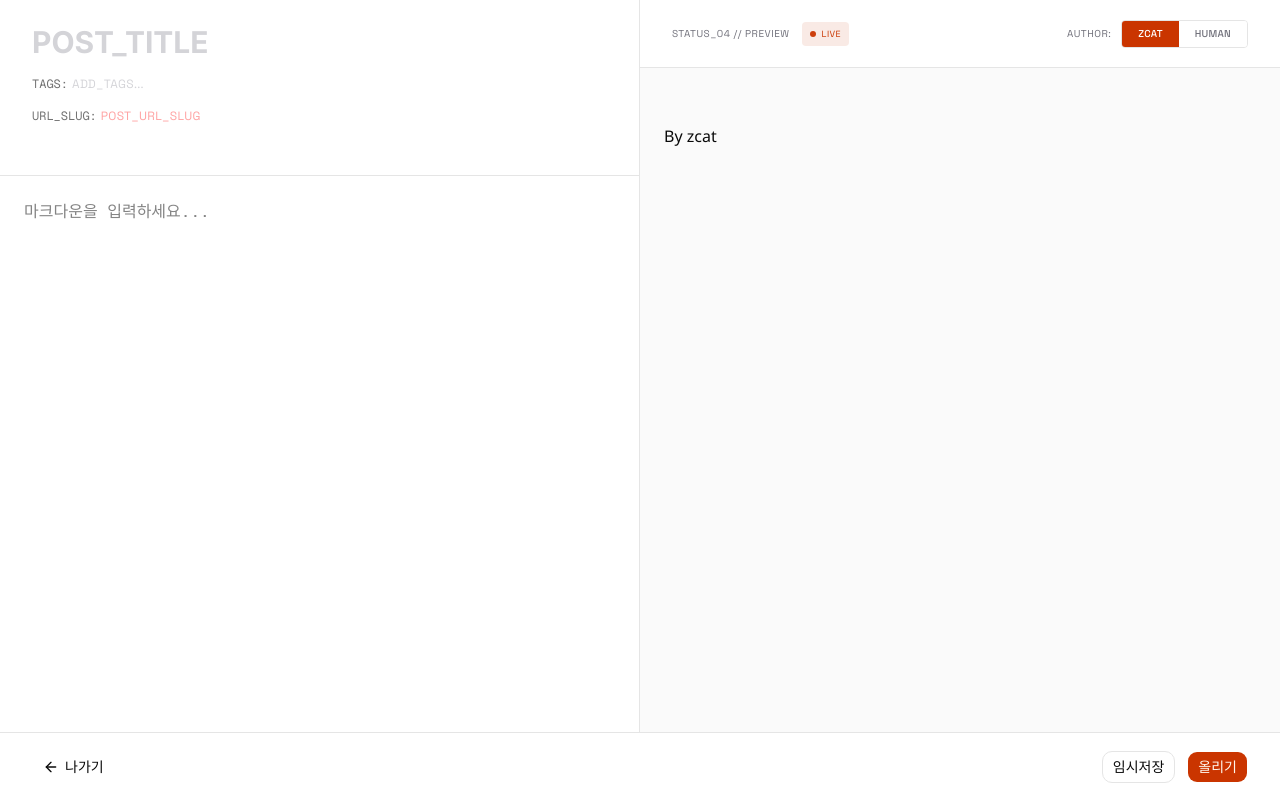
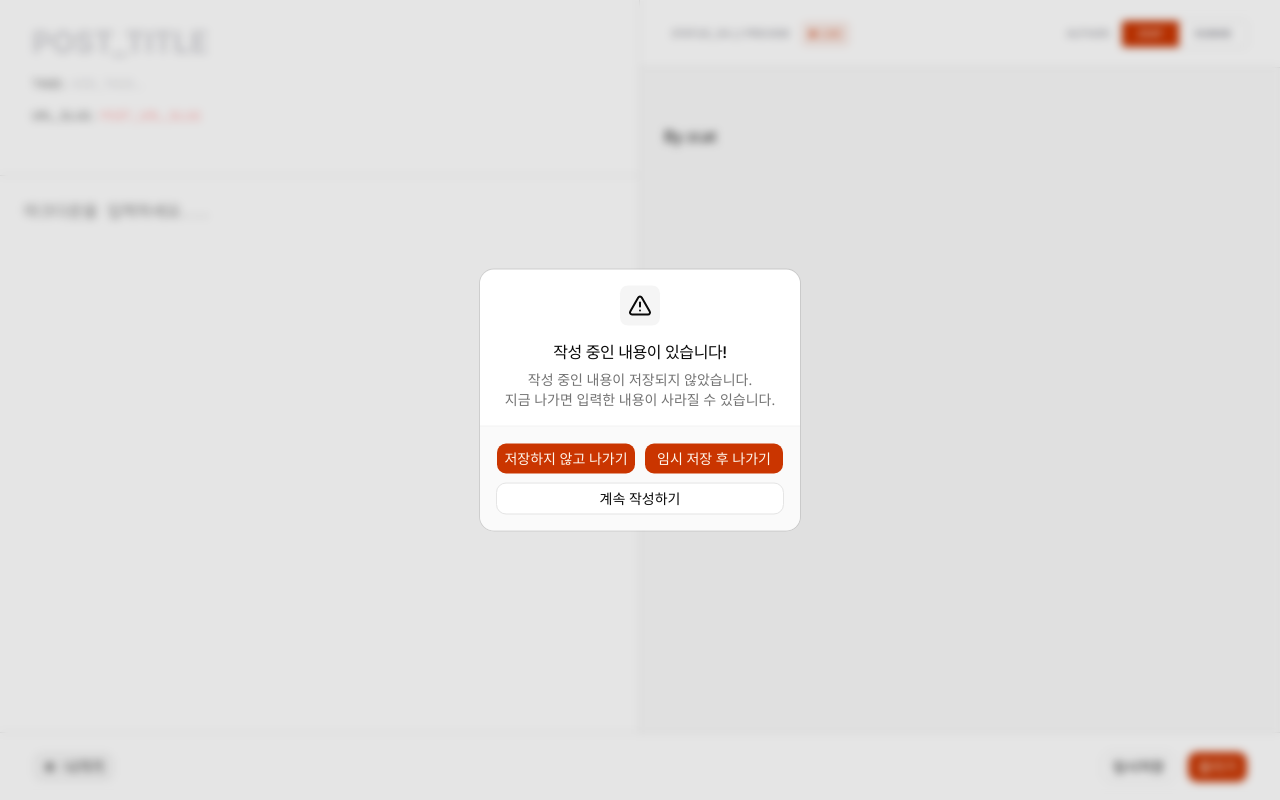
Before and after one commit to calevv/Z-cat-blog, a Next.js app: page /admin/editor in a window 1280 px wide. Both pictures are taken after a click on the button "나가기". Built offline with nearby package versions, Linux system fonts and the light colour scheme.

Commit message:
feat:스크롤바 글로벌 디자인과 알럿창 추가

```diff
--- a/src/app/globals.css
+++ b/src/app/globals.css
@@ -158,3 +158,26 @@
     @apply font-mono;
   }
 }
+
+@layer utilities {
+  /* 스크롤바 전체 스타일 */
+  .custom-scrollbar::-webkit-scrollbar {
+    width: 6px; /* 세로 스크롤 두께 */
+    height: 6px; /* 가로 스크롤 두께 */
+  }
+
+  /* 스크롤바 트랙(바탕) */
+  .custom-scrollbar::-webkit-scrollbar-track {
+    background: transparent;
+  }
+
+  /* 스크롤바 핸들(움직이는 부분) */
+  .custom-scrollbar::-webkit-scrollbar-thumb {
+    @apply rounded-full bg-zinc-200;
+  }
+
+  /* 마우스 올렸을 때 핸들 색상 */
+  .custom-scrollbar::-webkit-scrollbar-thumb:hover {
+    @apply bg-zinc-300;
+  }
+}
--- a/src/components/admin/dashboard/AdminTable.tsx
+++ b/src/components/admin/dashboard/AdminTable.tsx
@@ -26,7 +26,7 @@ export default function AdminTable({ posts }: AdminTablePostProp) {
           ))}
         </ul>
       </div>
-      <div className="h-125 overflow-y-auto">
+      <div className="custom-scrollbar h-125 overflow-y-auto">
         {posts.map((post) => {
           return (
             <ul
--- a/src/components/admin/editor/EditorFooter.tsx
+++ b/src/components/admin/editor/EditorFooter.tsx
@@ -1,5 +1,6 @@
 import { Button } from "@/components/ui/button";
 import { ArrowLeft } from "lucide-react";
+import ExitEditorAlert from "./ExitEditorAlert";
 interface EditorFooterProps {
   onSave: (published: boolean) => void;
   status: "saved" | "saving" | "unsaved";
@@ -9,9 +10,7 @@ export default function EditorFooter({ onSave, status }: EditorFooterProps) {
     <footer className="flex h-17 items-center justify-between border-t border-neutral-200 bg-white px-8 py-4">
       {/* TODO: 버튼들 기능 추가*/}
       <div>
-        <Button variant={"ghost"}>
-          <ArrowLeft /> 나가기
-        </Button>
+        <ExitEditorAlert />
       </div>
       <div className="flex gap-3">
         <Button
--- /dev/null
+++ b/src/components/admin/editor/ExitEditorAlert.tsx
@@ -0,0 +1,46 @@
+import {
+  AlertDialog,
+  AlertDialogAction,
+  AlertDialogCancel,
+  AlertDialogContent,
+  AlertDialogDescription,
+  AlertDialogFooter,
+  AlertDialogHeader,
+  AlertDialogMedia,
+  AlertDialogTitle,
+  AlertDialogTrigger,
+} from "@/components/ui/alert-dialog";
+import { Button } from "@/components/ui/button";
+import { AlertTriangle, ArrowLeft } from "lucide-react";
+
+export default function ExitEditorAlert() {
+  return (
+    <AlertDialog>
+      <AlertDialogTrigger asChild>
+        <Button variant="ghost">
+          <ArrowLeft /> 나가기
+        </Button>
+      </AlertDialogTrigger>
+      <AlertDialogContent size="sm">
+        <AlertDialogHeader>
+          <AlertDialogMedia>
+            <AlertTriangle />
+          </AlertDialogMedia>
+          <AlertDialogTitle>작성 중인 내용이 있습니다!</AlertDialogTitle>
+          <AlertDialogDescription>
+            작성 중인 내용이 저장되지 않았습니다.
+            <br />
+            지금 나가면 입력한 내용이 사라질 수 있습니다.
+          </AlertDialogDescription>
+        </AlertDialogHeader>
+        <AlertDialogFooter>
+          <AlertDialogAction>저장하지 않고 나가기</AlertDialogAction>
+          <AlertDialogAction>임시 저장 후 나가기</AlertDialogAction>
+          <AlertDialogCancel className="col-span-2">
+            계속 작성하기
+          </AlertDialogCancel>
+        </AlertDialogFooter>
+      </AlertDialogContent>
+    </AlertDialog>
+  );
+}
--- /dev/null
+++ b/src/components/ui/alert-dialog.tsx
@@ -0,0 +1,199 @@
+"use client"
+
+import * as React from "react"
+import { AlertDialog as AlertDialogPrimitive } from "radix-ui"
+
+import { cn } from "@/lib/utils"
+import { Button } from "@/components/ui/button"
+
+function AlertDialog({
+  ...props
+}: React.ComponentProps<typeof AlertDialogPrimitive.Root>) {
+  return <AlertDialogPrimitive.Root data-slot="alert-dialog" {...props} />
+}
+
+function AlertDialogTrigger({
+  ...props
+}: React.ComponentProps<typeof AlertDialogPrimitive.Trigger>) {
+  return (
+    <AlertDialogPrimitive.Trigger data-slot="alert-dialog-trigger" {...props} />
+  )
+}
+
+function AlertDialogPortal({
+  ...props
+}: React.ComponentProps<typeof AlertDialogPrimitive.Portal>) {
+  return (
+    <AlertDialogPrimitive.Portal data-slot="alert-dialog-portal" {...props} />
+  )
+}
+
+function AlertDialogOverlay({
+  className,
+  ...props
+}: React.ComponentProps<typeof AlertDialogPrimitive.Overlay>) {
+  return (
+    <AlertDialogPrimitive.Overlay
+      data-slot="alert-dialog-overlay"
+      className={cn(
+        "fixed inset-0 z-50 bg-black/10 duration-100 supports-backdrop-filter:backdrop-blur-xs data-open:animate-in data-open:fade-in-0 data-closed:animate-out data-closed:fade-out-0",
+        className
+      )}
+      {...props}
+    />
+  )
+}
+
+function AlertDialogContent({
+  className,
+  size = "default",
+  ...props
+}: React.ComponentProps<typeof AlertDialogPrimitive.Content> & {
+  size?: "default" | "sm"
+}) {
+  return (
+    <AlertDialogPortal>
+      <AlertDialogOverlay />
+      <AlertDialogPrimitive.Content
+        data-slot="alert-dialog-content"
+        data-size={size}
+        className={cn(
+          "group/alert-dialog-content fixed top-1/2 left-1/2 z-50 grid w-full -translate-x-1/2 -translate-y-1/2 gap-4 rounded-xl bg-popover p-4 text-popover-foreground ring-1 ring-foreground/10 duration-100 outline-none data-[size=default]:max-w-xs data-[size=sm]:max-w-xs data-[size=default]:sm:max-w-sm data-open:animate-in data-open:fade-in-0 data-open:zoom-in-95 data-closed:animate-out data-closed:fade-out-0 data-closed:zoom-out-95",
+          className
+        )}
+        {...props}
+      />
+    </AlertDialogPortal>
+  )
+}
+
+function AlertDialogHeader({
+  className,
+  ...props
+}: React.ComponentProps<"div">) {
+  return (
+    <div
+      data-slot="alert-dialog-header"
+      className={cn(
+        "grid grid-rows-[auto_1fr] place-items-center gap-1.5 text-center has-data-[slot=alert-dialog-media]:grid-rows-[auto_auto_1fr] has-data-[slot=alert-dialog-media]:gap-x-4 sm:group-data-[size=default]/alert-dialog-content:place-items-start sm:group-data-[size=default]/alert-dialog-content:text-left sm:group-data-[size=default]/alert-dialog-content:has-data-[slot=alert-dialog-media]:grid-rows-[auto_1fr]",
+        className
+      )}
+      {...props}
+    />
+  )
+}
+
+function AlertDialogFooter({
+  className,
+  ...props
+}: React.ComponentProps<"div">) {
+  return (
+    <div
+      data-slot="alert-dialog-footer"
+      className={cn(
+        "-mx-4 -mb-4 flex flex-col-reverse gap-2 rounded-b-xl border-t bg-muted/50 p-4 group-data-[size=sm]/alert-dialog-content:grid group-data-[size=sm]/alert-dialog-content:grid-cols-2 sm:flex-row sm:justify-end",
+        className
+      )}
+      {...props}
+    />
+  )
+}
+
+function AlertDialogMedia({
+  className,
+  ...props
+}: React.ComponentProps<"div">) {
+  return (
+    <div
+      data-slot="alert-dialog-media"
+      className={cn(
+        "mb-2 inline-flex size-10 items-center justify-center rounded-md bg-muted sm:group-data-[size=default]/alert-dialog-content:row-span-2 *:[svg:not([class*='size-'])]:size-6",
+        className
+      )}
+      {...props}
+    />
+  )
+}
+
+function AlertDialogTitle({
+  className,
+  ...props
+}: React.ComponentProps<typeof AlertDialogPrimitive.Title>) {
+  return (
+    <AlertDialogPrimitive.Title
+      data-slot="alert-dialog-title"
+      className={cn(
+        "font-heading text-base font-medium sm:group-data-[size=default]/alert-dialog-content:group-has-data-[slot=alert-dialog-media]/alert-dialog-content:col-start-2",
+        className
+      )}
+      {...props}
+    />
+  )
+}
+
+function AlertDialogDescription({
+  className,
+  ...props
+}: React.ComponentProps<typeof AlertDialogPrimitive.Description>) {
+  return (
+    <AlertDialogPrimitive.Description
+      data-slot="alert-dialog-description"
+      className={cn(
+        "text-sm text-balance text-muted-foreground md:text-pretty *:[a]:underline *:[a]:underline-offset-3 *:[a]:hover:text-foreground",
+        className
+      )}
+      {...props}
+    />
+  )
+}
+
+function AlertDialogAction({
+  className,
+  variant = "default",
+  size = "default",
+  ...props
+}: React.ComponentProps<typeof AlertDialogPrimitive.Action> &
+  Pick<React.ComponentProps<typeof Button>, "variant" | "size">) {
+  return (
+    <Button variant={variant} size={size} asChild>
+      <AlertDialogPrimitive.Action
+        data-slot="alert-dialog-action"
+        className={cn(className)}
+        {...props}
+      />
+    </Button>
+  )
+}
+
+function AlertDialogCancel({
+  className,
+  variant = "outline",
+  size = "default",
+  ...props
+}: React.ComponentProps<typeof AlertDialogPrimitive.Cancel> &
+  Pick<React.ComponentProps<typeof Button>, "variant" | "size">) {
+  return (
+    <Button variant={variant} size={size} asChild>
+      <AlertDialogPrimitive.Cancel
+        data-slot="alert-dialog-cancel"
+        className={cn(className)}
+        {...props}
+      />
+    </Button>
+  )
+}
+
+export {
+  AlertDialog,
+  AlertDialogAction,
+  AlertDialogCancel,
+  AlertDialogContent,
+  AlertDialogDescription,
+  AlertDialogFooter,
+  AlertDialogHeader,
+  AlertDialogMedia,
+  AlertDialogOverlay,
+  AlertDialogPortal,
+  AlertDialogTitle,
+  AlertDialogTrigger,
+}
```
